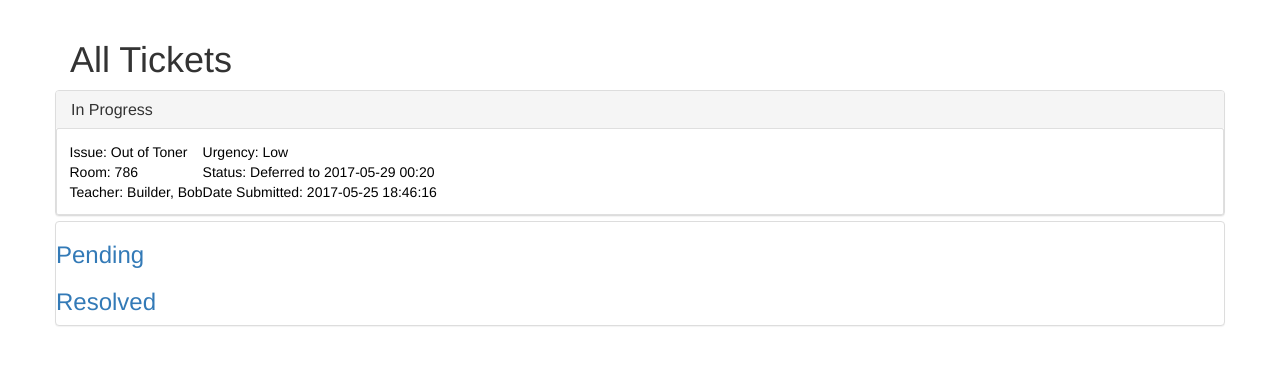
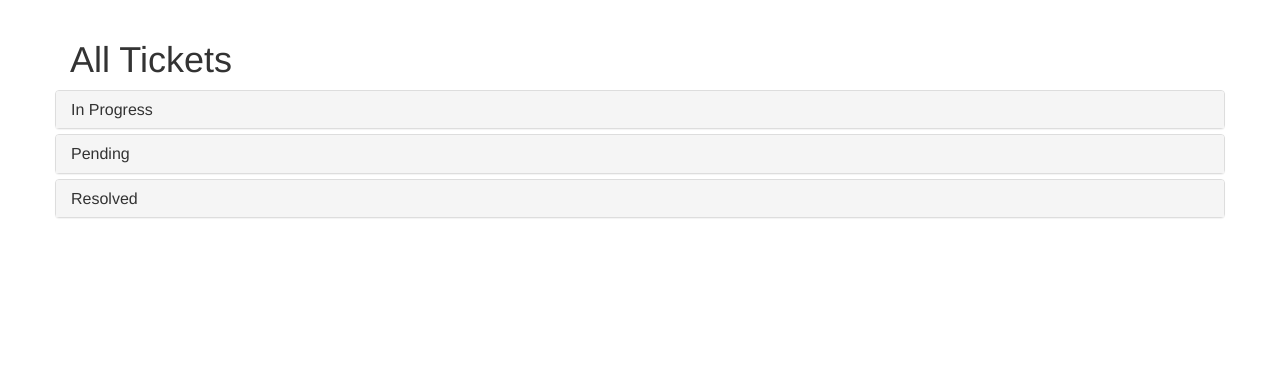
Before and after one commit to billywongstuy/BrevityFinesse-SDSpr17FP, a Flask app: page /all_tickets in a window 1280 px wide. Shown: the part 51-416 px from the top of the page. Run offline with Flask 2, Linux system fonts and the light colour scheme; a user stored in the database is signed in; data comes from the database, SQL or seed files in the repository; parts of the project's set-up code (start-up, migrations or seed data) failed here and were passed over; some libraries are stand-ins or nearby versions.

Commit message:
finished styling for all tickets view

```diff
--- a/devlog.txt
+++ b/devlog.txt
@@ -151,3 +151,6 @@ yukiC -- 2017-05-25 22:05
 henryZ -- 2017-05-26 14:00
   App optimization:
   - Add success message upon successful ticket submission
+
+julianA -- 2017-05-26 14:06
+  Finished styling for all tickets view
--- a/static/css/tickets.css
+++ b/static/css/tickets.css
@@ -1,15 +1,9 @@
-
-.collapse.in {
-    width: 80%;
+.ticket-link {
+    text-decoration: none;
+    transition: background-color 0.1s;
 }
 
-.card-block a {
-  color: black;
-  text-decoration: none;
+.ticket-link:hover {
+    text-decoration: none;
+    background-color: #ddd;
 }
-
-.card-block a:hover,
-.card-block a:focus {
-    color: black;
-    text-decoration: none;
-}
--- a/templates/tickets-all.html
+++ b/templates/tickets-all.html
@@ -30,17 +30,21 @@
 	  In Progress
 	  </button>-->
       <div class="panel-group">
+
 	<div class="panel panel-default">
 	  <div class="panel-heading">
 	    <h3 class="panel-title">
-	      <a class="collapse-header" data-toggle="collapse" href="#progress" aria-expanded="true" aria-controls="progress">
+	      <a data-toggle="collapse" href="#progress">
 		In Progress
 	      </a>
 	    </h3>
 	  </div>
-	  <div class="panel-collapse" id="progress">
+	  <div class="panel-collapse collapse" id="progress">
+	    <ul class="list-group">
 	      {% for ticket in progress %}
-	    <div class="card">
+	      <a class="ticket-link" href="/ticket/{{ticket.primary_key}}"><li class="list-group-item ticket-link">Issue: {{ticket.tix_subject}}<br>Room: {{ticket.room_num}}<br>Teacher: {{ticket.teacher_name}}<br>Status: {{ticket.when if ticket.when else "N/A"}}<br>Urgency: {{ticket.urgency if ticket.urgency else "N/A"}}<br>Date Submitted: {{ticket.date_of_ticket}}</li></a>
+		<li class="list-group-item">
+	      <!--<div class="card">
 		  <div class="card-block">
 		    <a href="/ticket/{{ticket.primary_key}}">
 		      <table>
@@ -56,19 +60,29 @@
 		      </table>
 		    </a>
 		  </div>
-	    </div>
+	      </div>-->
 	      {% endfor %}
+	    </ul>
 	  </div>
 	</div>
 
 	<div class="panel panel-default">
+
+	  <div class="panel-heading">
+	    <h3 class="panel-title">
 	      <a class="collapse-header" data-toggle="collapse" href="#pending" aria-expanded="false" aria-controls="pending">
-	  <h3>Pending</h3>
+		Pending
 	      </a>
+	    </h3>
+	  </div>
 
-	<div class="collapse" id="pending">
+	  <div class="panel-collapse collapse" id="pending">
+	    <ul class="list-group">
 	    {% for ticket in pending %}
-	  <div class="card card-block">
+
+	      <a class="ticket-link" href="/ticket/{{ticket.primary_key}}"><li class="list-group-item ticket-link">Issue: {{ticket.tix_subject}}<br>Room: {{ticket.room_num}}<br>Teacher: {{ticket.teacher_name}}<br>Status: {{ticket.when if ticket.when else "N/A"}}<br>Urgency: {{ticket.urgency if ticket.urgency else "N/A"}}<br>Date Submitted: {{ticket.date_of_ticket}}</li></a>
+	    <!--<div class="card">
+		<div class="card-block">
 		  <a href="/ticket/{{ticket.primary_key}}">
 		    <table>
 		      <tr>
@@ -82,20 +96,27 @@
 		      </tr>
 		    </table>
 		  </a>
+		</div>-->
+	    {% endfor %}
+	    </ul>
 	  </div>
-	  {% endfor %}
 	</div>
 
+	<div class="panel panel-default">
+	  <div class="panel-heading">
+	    <h3 class="panel-title">
 	      <a class="collapse-header" data-toggle="collapse" data-target="#resolved" aria-expanded="false" aria-controls="resolved">
-	  <h3>Resolved</h3>
+		Resolved
 	      </a>
-</p>
+	    </h3>
+	  </div>
 
-<div class="collapse" id="resolved">
+	  <div class="panel-collapse collapse" id="resolved">
+	    <ul class="list-group">
 	    {% for ticket in done %}
-
-  <div class="card card-block">
-    <a href="/ticket/{{ticket.primary_key}}">
+	      <a class="ticket-link" href="/ticket/{{ticket.primary_key}}"><li class="list-group-item ticket-link">Issue: {{ticket.tix_subject}}<br>Room: {{ticket.room_num}}<br>Teacher: {{ticket.teacher_name}}<br>Status: {{ticket.when if ticket.when else "N/A"}}<br>Urgency: {{ticket.urgency if ticket.urgency else "N/A"}}<br>Date Submitted: {{ticket.date_of_ticket}}</li></a>
+	    <!--<div class="card">
+		<div class="card-block">
 		  <table>
 		    <tr>
 		      <td>Issue: {{ticket.tix_subject}}</td><td>Urgency: {{ticket.urgency if ticket.urgency}}</td>
@@ -109,10 +130,15 @@
 		  </table>
 </a>
 </div>
+</div>-->
 	    {% endfor %}
+	    </ul>
 	  </div>
 	</div>
+      </div> <!-- panel-group -->
+    </div> <!--column-->
     <div class="col-3-md col-3-sm"></div>
   </div>
+</div> <!-- row-->
 <!--</div>-->
 {% endblock %}
```
Lines whose indentation alone changed are shown as unchanged.
